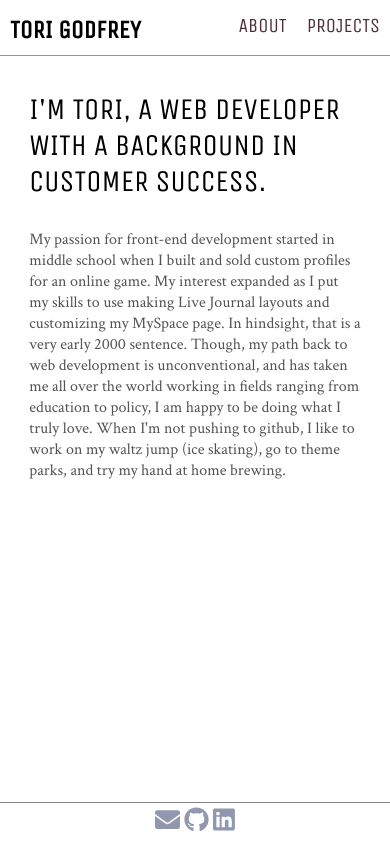
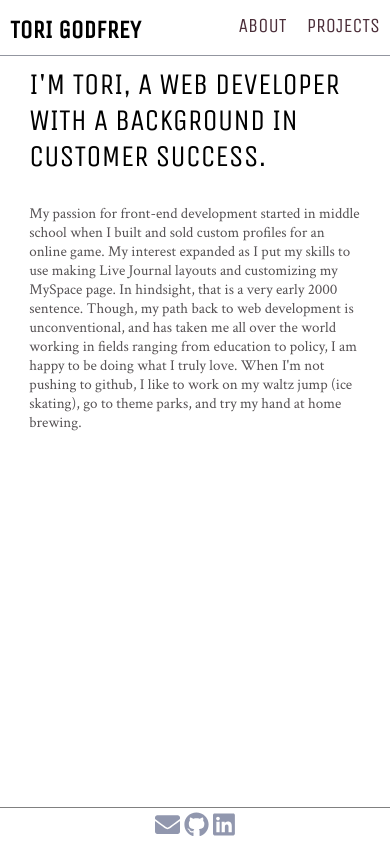
Before and after one commit to torigodfrey/new-portfolio, a React (Create React App) app: page / in a window 390 px wide. Built offline with nearby package versions, Linux system fonts and the light colour scheme.

Commit message:
added new project

```diff
--- a/src/AboutBlurb/AboutBlurb.css
+++ b/src/AboutBlurb/AboutBlurb.css
@@ -1,8 +1,9 @@
 #about-me {
-	margin-top: 50px;
+	margin-top: 25px;
 	margin-left: 10px;
 	margin-right: 10px;
-	padding: 3%
+	padding: 3%;
+	font-size: 15px;
 }
 #headline {
 	font-family: 'Unica One', cursive;
@@ -19,6 +20,10 @@
 	#headline {
 		width: 550px;
 	}
+
+	#about-me{
+		margin-top: 50px;
+	}
 }
 
 @media all and (min-width: 1080px) {
--- a/src/Footer/Footer.css
+++ b/src/Footer/Footer.css
@@ -1,8 +1,8 @@
 
 footer {
 	position: absolute;
-	bottom: 5px;
 	text-align: center;
+	bottom: 0;
 }
 
 
@@ -24,7 +24,7 @@ footer a:visited{
 @media all and (max-width: 1080px) {
 		footer {
 		position: absolute;
-		bottom: 5px;
+		bottom: 0px;
 		text-align: center;
 		background-color: white;
 		border-top: 1px solid gray;
--- a/src/Projects/Projects.js
+++ b/src/Projects/Projects.js
@@ -39,7 +39,7 @@ class Projects extends React.Component{
 		return(<div key={project.title} className="project-container">
 				<h3>{project.title}</h3>
 				<div className="project">
-					<img src={project.img} className = "portfolio-photo" alt="recipe box main screen" />
+					<img src={project.img} className = "portfolio-photo" alt="photo of project" />
 					<div className="project-box">
 						<div className="project-description">
 							<p className="description">{project.description}</p>
--- a/src/Projects/projectStore.js
+++ b/src/Projects/projectStore.js
@@ -1,14 +1,12 @@
 export default {
 	"projects": [
 		{
-			"title": "RecipeBox",
-			"img": "https://i.imgur.com/oOX2hSm.jpg",
-			"description": "ONGOING: RecipeBox is an evolving full-stack product. Users can submit recipes to a shared recipe box, and search for recipes by title. Please see the ReadMe for upcoming plans for this project. Updates are made frequently.",
-			"technologies": ['React', 'Express', 'Node.js', 'JavaScript', 'HTML/CSS', 'PosgreSQL'],
-			"live": "https://recipe-box.victorialgodfrey.now.sh/",
-			"repo": "https://github.com/inertiawhoosh/my-recipe-box",
-			"trello": "https://trello.com/b/1X6UxStR/my-recipe-box"
-
+			"title": "Weather App (Vanilla JS Verison)",
+			"img": "https://i.imgur.com/JfL6IN0.jpg",
+			"description": "Weather App pulls from a weather API to display the weather. The background color and icons change with the weather, so try a few different locations to see that happen!",
+			"technologies": ['JQuery', 'Bootstrap', 'JavaScript', 'HTML/CSS'],
+			"live": "https://affectionate-brahmagupta-d36e16.netlify.app/",
+			"repo": "https://github.com/inertiawhoosh/weather-app",
 		},
 		{
 			"title": "Calculator App",
```
